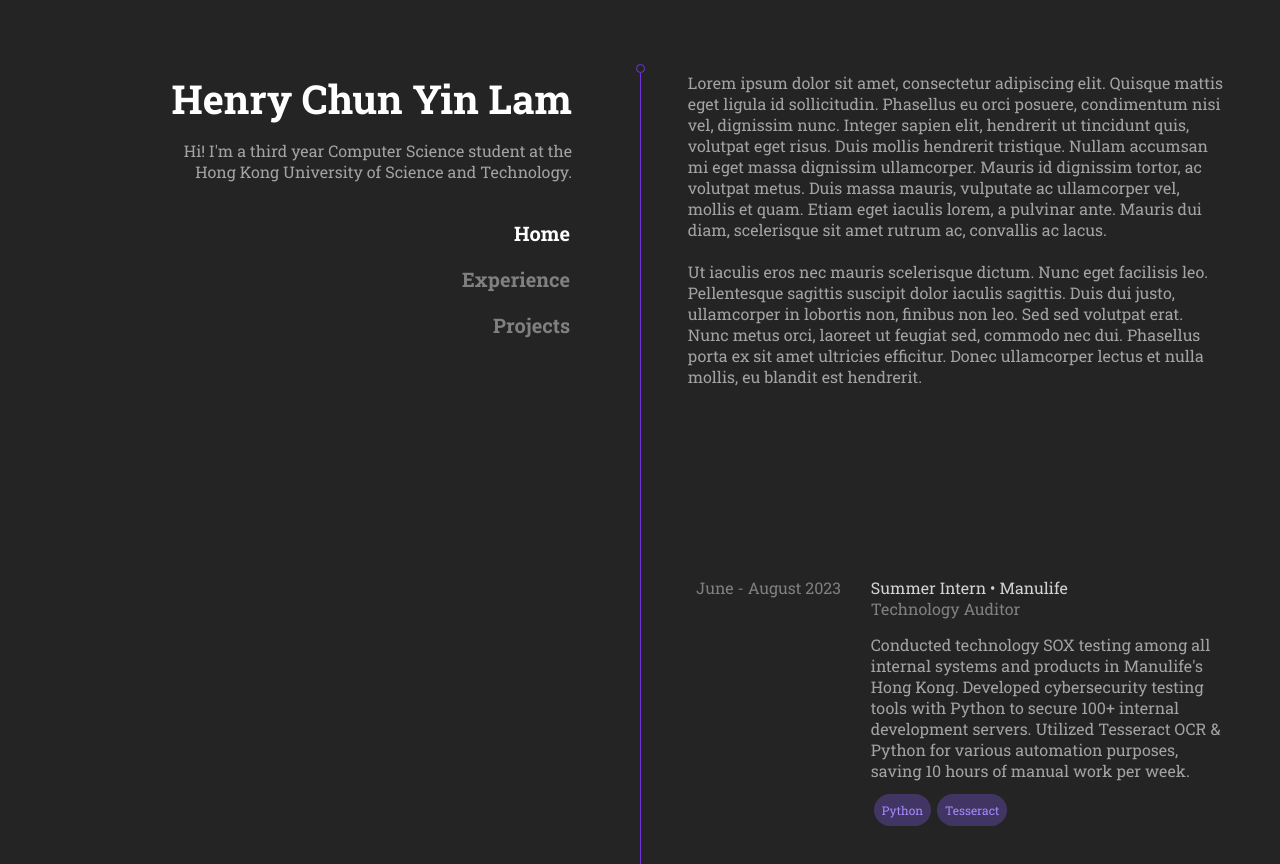
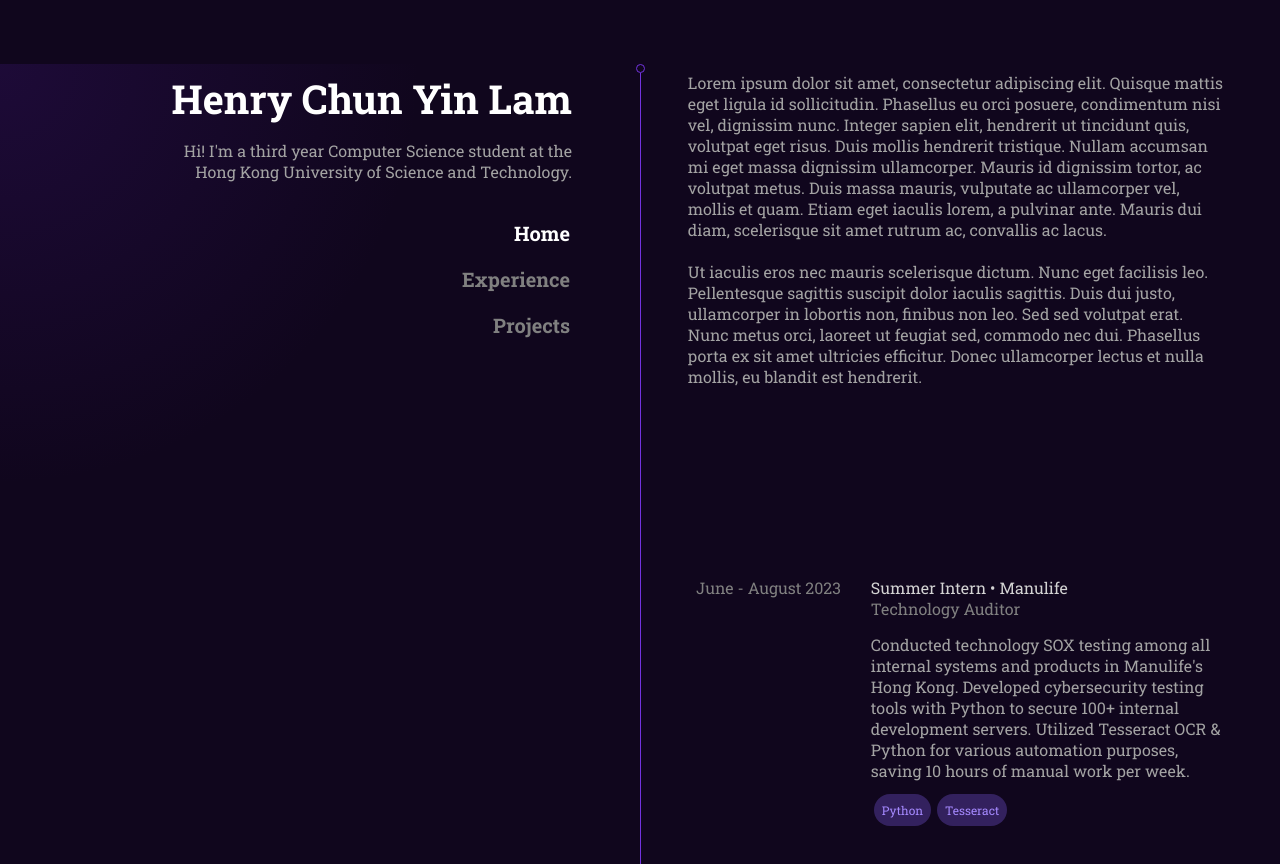
Before and after one commit to hcylam745/hcylam745.github.io, a React (Create React App) app: page / in a window 1280 px wide. Built offline with nearby package versions, Linux system fonts and the light colour scheme.

Commit message:
created cursor moving effect, updated background color to match it

```diff
--- a/src/App.css
+++ b/src/App.css
@@ -60,11 +60,5 @@
   font-family: 'Roboto Slab', serif;
   width:100%;
   height:100vh;
-  background-color: #242424;
+  background-color:#10061d;
 }
-
-.html {
-  background-color:#171717;
-  width:100vw;
-  height:100vh;
-}
--- a/src/App.js
+++ b/src/App.js
@@ -4,6 +4,7 @@ import { PersistGate } from "redux-persist/integration/react";
 import { Provider } from "react-redux";
 import { BrowserRouter, Routes, Route} from "react-router-dom";
 import Main from "./main";
+import CursorTracker from "./cursortracker"
 
 
 import "./App.css";
@@ -15,7 +16,7 @@ class App extends Component {
         <PersistGate loading={null} persistor={persistor}>
           <BrowserRouter>
             <Routes>
-              <Route path="" element={<Main/>}/>
+              <Route path="" element={<><Main/></>}/>
 {/*              <Route path="/" element={<Header/>}>
                 <Route path='home' element={<Main/>}/>
     <Route path='projects' element={<Projects/>}/>
--- a/src/body.css
+++ b/src/body.css
@@ -13,6 +13,7 @@
     width:50%;
     display:flex;
     flex-direction:row;
+    z-index:1;
 }
 
 .bodytext {
--- /dev/null
+++ b/src/cursortracker.css
@@ -0,0 +1,10 @@
+.mousehover {
+    width:100%;
+    height:100%;
+}
+
+.cursortracker {
+    width:100%;
+    height:100vh;
+    position:absolute;
+}
--- /dev/null
+++ b/src/cursortracker.js
@@ -0,0 +1,38 @@
+import React, {Component} from "react";
+import {connect} from "react-redux";
+
+import "./cursortracker.css"
+
+class CursorTracker extends Component {
+    constructor(props){
+        super(props);
+    }
+
+    state = {
+        y_pos:0,
+        x_pos:0
+    }
+
+    componentDidUpdate() {
+        const {x_pos, y_pos} = this.props;
+    }
+
+    render() {
+        const {x_pos, y_pos} = this.props;
+
+        return (
+            <div className="cursortracker" style={{background: "radial-gradient(600px at " + x_pos + "px " + y_pos + "px, rgba(60, 21, 117, 0.3), transparent 70%)"}}>
+                &nbsp;
+            </div>
+        )
+    }
+}
+
+const mapStateToProps = state => {
+    return {
+        x_pos: state.xPos,
+        y_pos: state.yPos
+    }
+}
+
+export default connect(mapStateToProps)(CursorTracker);
--- a/src/line.js
+++ b/src/line.js
@@ -7,9 +7,9 @@ import "./line.css"
 class Line extends Component {
     render() {
         return (
-            <div class="linediv">
-                <div class="circle">&nbsp;</div>
-                <div class="line">&nbsp;</div>
+            <div className="linediv">
+                <div className="circle">&nbsp;</div>
+                <div className="line">&nbsp;</div>
             </div>
         )
     }
--- a/src/main.js
+++ b/src/main.js
@@ -1,19 +1,50 @@
 import React, {Component} from "react";
 import NavBar from "./navbar"
 import Body from "./body"
-import Line from "./line"
+import { connect } from "react-redux";
+import CursorTracker from "./cursortracker"
 
 import "./App.css"
 
 class Main extends Component {
+    constructor(props) {
+        super(props);
+        this.state = {
+            x_pos: 0,
+            y_pos: 0
+        }
+    }
+
+    componentDidMount() {
+        this.props.dispatch({type:0, x_pos:0, y_pos:0});
+    }
+
+    handleMouseMovement = (pos) => {
+        const posX = pos["nativeEvent"]["clientX"]
+        const posY = pos["nativeEvent"]["clientY"]
+        this.setState({
+            x_pos:posX,
+            y_pos:posY
+        })
+        this.props.dispatch({type:0, x_pos:posX, y_pos:posY});
+    }
+
     render() {
         return (
-            <div className="main">
+            <div className="main" onMouseMove={pos=>this.handleMouseMovement(pos)}>
                 <NavBar/>
                 <Body/>
+                <CursorTracker/>
             </div>
         )
     }
 }
 
-export default Main;
+const mapStateToProps = state => {
+    return {
+        x_pos: state.x_pos,
+        y_pos: state.y_pos
+    }
+}
+
+export default connect(mapStateToProps)(Main);
--- a/src/navbar.css
+++ b/src/navbar.css
@@ -53,4 +53,5 @@
 
 .navcontainer {
     width:50%;
+    z-index:1;
 }
--- a/src/reducers.js
+++ b/src/reducers.js
@@ -4,6 +4,13 @@ const initState = {
 
 const reducers = (state = initState, action) => {
     switch(action.type) {
+        case 0:
+            // 0 = cursor moved.
+            return {
+                ...state,
+                xPos:action.x_pos,
+                yPos:action.y_pos
+            }
         default:
             return state;
     }
```
Also changed, not shown: public/manifest.json.
